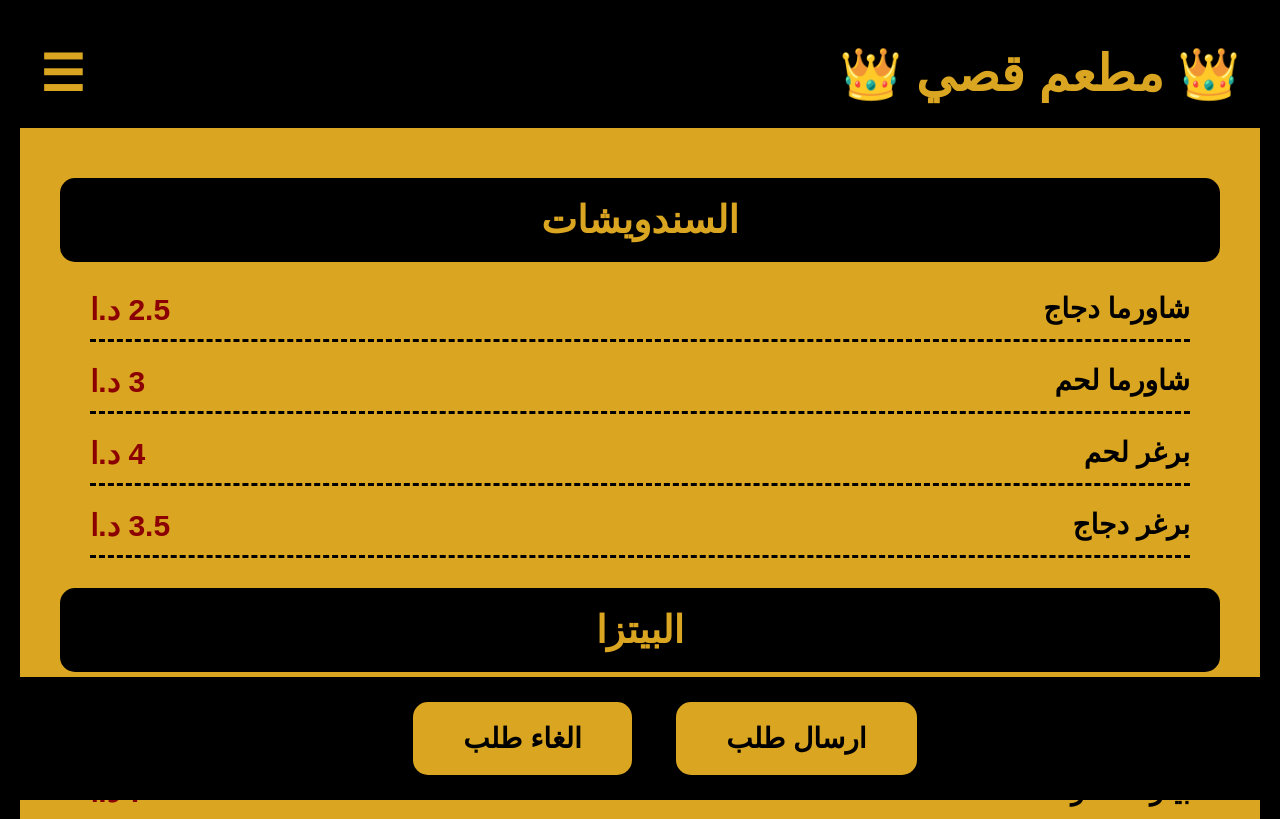
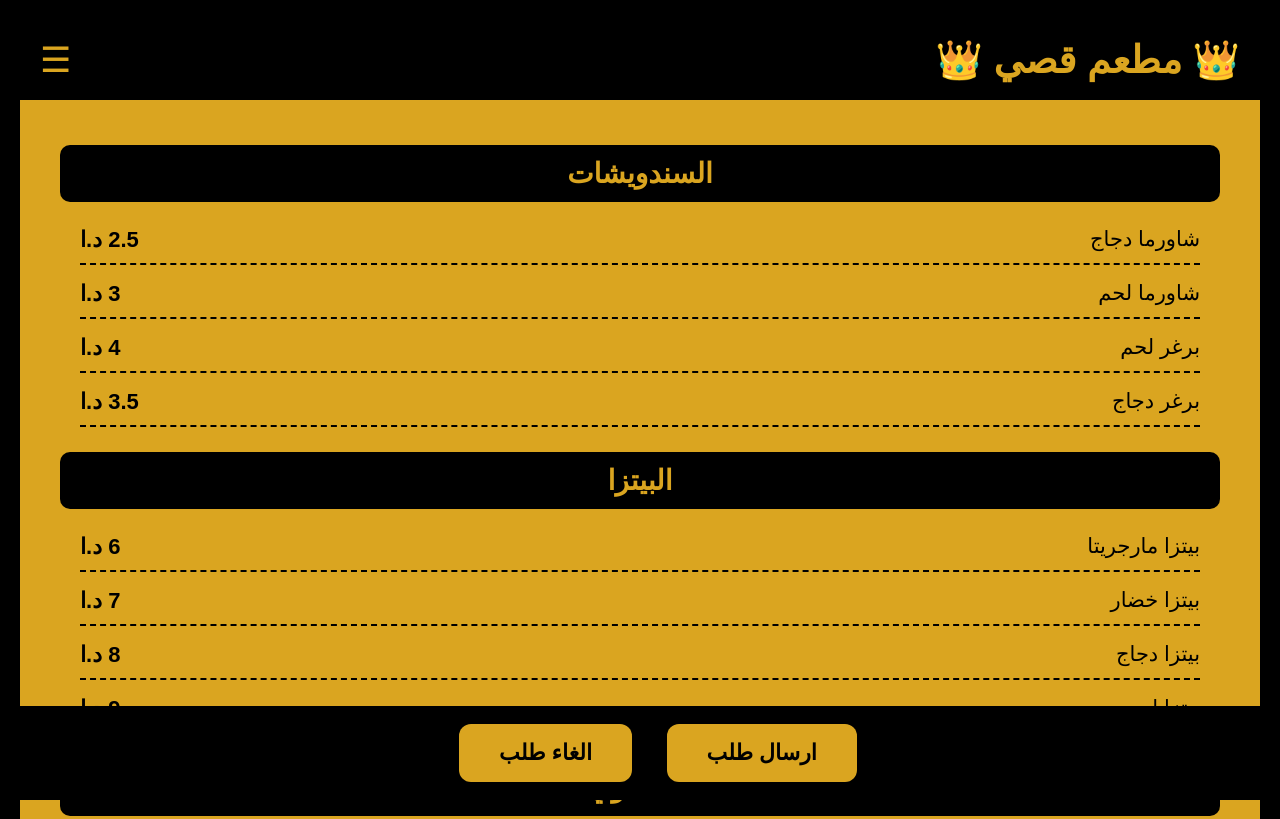
Before and after one commit to qawwad2622-cloud/qusai-github.io, a plain HTML site: page index.html in a window 1280 px wide. Shown: the top 819 px of the page. Drawn offline with Linux system fonts and the light colour scheme.

Commit message:
Update index.html

```diff
--- a/index.html
+++ b/index.html
@@ -1,4 +1,5 @@
-<!DOCTYPE html>
+
+    <!DOCTYPE html>
 <html dir="rtl" lang="ar">
 <head>
     <title>👑 منيو مطعم قصي 👑</title>
@@ -7,7 +8,7 @@
         body {
             background-color: #DAA520;
             border: 20px solid black;
-            font-family: 'Arial', sans-serif;
+            font-family: Arial;
             margin: 0;
             padding: 0;
             min-height: 100vh;
@@ -15,20 +16,18 @@
         .header {
             background: black;
             color: #DAA520;
-            padding: 25px 20px;
+            padding: 18px 20px;
             display: flex;
             justify-content: space-between;
             align-items: center;
             position: sticky;
             top: 0;
-            z-index: 999;
         }
         .menu-icon {
-            font-size: 50px; /* خط كبير جدا */
+            font-size: 35px; /* حجم وسط */
             cursor: pointer;
-            font-weight: bold;
         }
-        h1 { text-align: center; font-size: 50px; margin: 0; font-weight: bold; } /* خط كبير */
+        h1 { text-align: center; font-size: 38px; margin: 0; } /* وسط */
 
         .sidebar {
             height: 100%;
@@ -38,14 +37,14 @@
             right: 0;
             background-color: black;
             overflow-x: hidden;
-            transition: 0.4s;
-            padding-top: 100px;
+            transition: 0.3s;
+            padding-top: 80px;
             z-index: 1000;
         }
         .sidebar a {
-            padding: 25px 35px;
+            padding: 18px 30px;
             text-decoration: none;
-            font-size: 32px; /* خط كبير للقائمة */
+            font-size: 24px; /* حجم وسط للقائمة */
             color: #DAA520;
             font-weight: bold;
             display: block;
@@ -53,40 +52,38 @@
         .sidebar a:hover { background: #333; }
         .sidebar .closebtn {
             position: absolute;
-            top: 20px;
-            right: 30px;
-            font-size: 60px; /* X كبير */
+            top: 15px;
+            right: 25px;
+            font-size: 45px; /* X وسط */
             color: #DAA520;
         }
 
-        .content { padding: 20px; text-align: center; padding-bottom: 140px; }
+        .content { padding: 20px; text-align: center; padding-bottom: 120px; }
         h2 {
             background: black;
             color: #DAA520;
-            padding: 20px;
-            border-radius: 15px;
-            margin: 30px 20px;
-            font-size: 38px; /* عناوين كبيرة */
-            font-weight: bold;
+            padding: 12px;
+            border-radius: 10px;
+            margin: 25px 20px;
+            font-size: 28px; /* عناوين وسط */
         }
         .item {
             display: flex;
             justify-content: space-between;
-            margin: 22px 50px;
-            font-size: 28px; /* خط الاصناف كبير */
+            margin: 16px 40px;
+            font-size: 21px; /* الاصناف وسط وواضح */
             color: black;
-            border-bottom: 3px dashed black;
-            padding-bottom: 12px;
-            font-weight: bold;
+            border-bottom: 2px dashed black;
+            padding-bottom: 10px;
         }
-        .price { font-weight: bold; font-size: 30px; color: #8B0000; } /* السعر اكبر واحمر */
+        .price { font-weight: bold; font-size: 22px; }
 
         .footer {
             position: fixed;
             bottom: 0;
             width: 100%;
             background: black;
-            padding: 25px;
+            padding: 18px;
             text-align: center;
             left: 0;
         }
@@ -94,11 +91,11 @@
             background: #DAA520;
             color: black;
             border: none;
-            padding: 20px 50px;
-            font-size: 28px; /* ازرار كبيرة */
+            padding: 16px 40px;
+            font-size: 22px; /* ازرار وسط */
             font-weight: bold;
-            border-radius: 15px;
-            margin: 0 20px;
+            border-radius: 12px;
+            margin: 0 15px;
             cursor: pointer;
         }
     </style>
@@ -167,9 +164,9 @@
     </div>
 
     <script>
-        function openNav() { document.getElementById("mySidebar").style.width = "350px"; }
+        function openNav() { document.getElementById("mySidebar").style.width = "280px"; }
         function closeNav() { document.getElementById("mySidebar").style.width = "0"; }
     </script>
 
 </body>
-    </html>
+                                                                                     </html>
```
